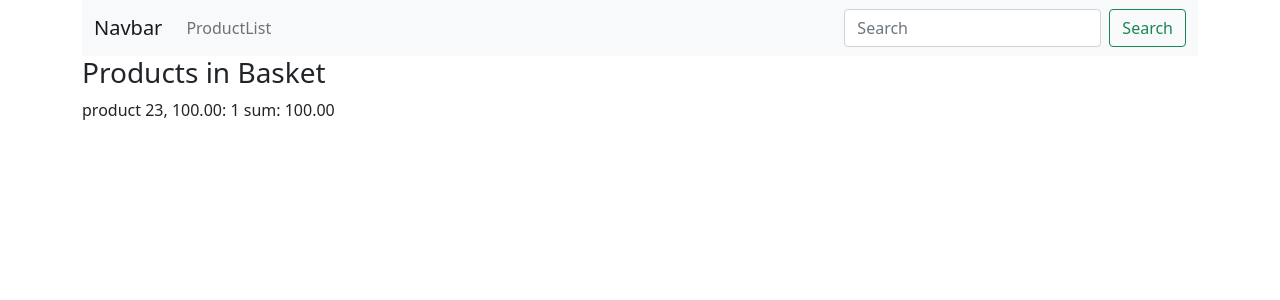
After one commit to pythonDev161221/hw56_project_poll, a Django app: page /basket/ in a window 1280 px wide. The commit adds this page. Shown: the top 300 px of the page. Run offline with Django 4.2, Linux system fonts and the light colour scheme; data comes from the database, SQL or seed files in the repository; tables that the repository leaves empty hold one stand-in row (values such as "Sample post").

Commit message:
add product_basket_list_view.html and sum inside that

```diff
--- /dev/null
+++ b/shop/webapp/templates/product_basket/product_basket_list_view.html
@@ -0,0 +1,20 @@
+{% extends 'base.html' %}
+{% block nav %}
+<li class="nav-item">
+  <a class="nav-link" aria-current="page" href="{% url 'product_list_view' %}">ProductList</a>
+</li>
+{% endblock %}
+
+{% block content %}
+    <h3>Products in Basket</h3>
+{% for product in productbasket_list %}
+    <p>
+    {{ product.product }}: {{ product.volume }} sum:
+    {% for sum in summ %}
+        {% if sum.p_id == product.id %}
+        {{ sum.total }}
+        {% endif %}
+    {% endfor %}
+    </p>
+{% endfor %}
+{% endblock %}
--- a/shop/webapp/templates/products/product_list_view.html
+++ b/shop/webapp/templates/products/product_list_view.html
@@ -3,6 +3,9 @@
 {% block nav %}
 <li class="nav-item">
   <a class="nav-link" aria-current="page" href="{% url 'product_create_view' %}">CreateProduct</a>
+</li>
+<li class="nav-item">
+  <a class="nav-link" aria-current="page" href="{% url 'product_basket_list_view' %}">Basket</a>
 </li>
 {% endblock %}
 
@@ -23,7 +26,7 @@
     </a> ***
     <a href="{% url 'product_update_view' product.pk %}">Update</a> |
     <a href="{% url 'product_delete_view' product.pk %}">Delete</a>
-    *<a href="{% url 'product_basket_template_view' product.pk %}">To Basket</a>*
+    *<a href="{% url 'product_basket_add_view' product.pk %}">To Basket</a>*
 {#    <form action="{% url 'product_basket_template_view' product.pk %}" method="get">#}
 {#        <input type="submit" value="To Basket">#}
 {#    </form>#}
--- a/shop/webapp/urls.py
+++ b/shop/webapp/urls.py
@@ -1,7 +1,7 @@
 from django.urls import path
 
 from webapp.views import ProductListView, ProductDetailView, ProductCreateView, ProductUpdateView, ProductDeleteView, \
-    AddProductView
+    AddProductBasketView, ProductBasketListView
 
 urlpatterns = [
     path('', ProductListView.as_view(), name='product_list_view'),
@@ -9,5 +9,6 @@ urlpatterns = [
     path('product/create/', ProductCreateView.as_view(), name='product_create_view'),
     path('product/<int:pk>/update', ProductUpdateView.as_view(), name='product_update_view'),
     path('product/<int:pk>/delete', ProductDeleteView.as_view(), name='product_delete_view'),
-    path('product/<int:pk>/basket/', AddProductView.as_view(), name='product_basket_template_view'),
+    path('product/<int:pk>/basket/add/', AddProductBasketView.as_view(), name='product_basket_add_view'),
+    path('basket/', ProductBasketListView.as_view(), name='product_basket_list_view')
 ]
--- a/shop/webapp/views/product_basket.py
+++ b/shop/webapp/views/product_basket.py
@@ -1,12 +1,12 @@
 from django.shortcuts import get_object_or_404, redirect
 from django.urls import reverse_lazy, reverse
 from django.views import View
-from django.views.generic import TemplateView, RedirectView
+from django.views.generic import TemplateView, RedirectView, ListView
 
 from webapp.models import Product, ProductBasket
 
 
-class AddProductView(View):
+class AddProductBasketView(View):
 
     def get(self, request, *args, **kwargs):
         product = get_object_or_404(Product, pk=kwargs.get('pk'))
@@ -23,3 +23,21 @@ class AddProductView(View):
             product_basket = ProductBasket(product=product, volume=1)
             product_basket.save()
         return redirect('product_list_view')
+
+
+class ProductBasketListView(ListView):
+    template_name = 'product_basket/product_basket_list_view.html'
+    model = ProductBasket
+
+    def get_context_data(self, *, object_list=None, **kwargs):
+        kwargs = super().get_context_data(object_list=object_list, kwargs=kwargs)
+        products = ProductBasket.objects.all()
+        summ = []
+        for product in products:
+            total = product.product.price * product.volume
+            p_id = product.id
+            total = {'p_id': p_id, 'total': total}
+            summ.append(total)
+        kwargs['summ'] = summ
+
+        return kwargs
```
